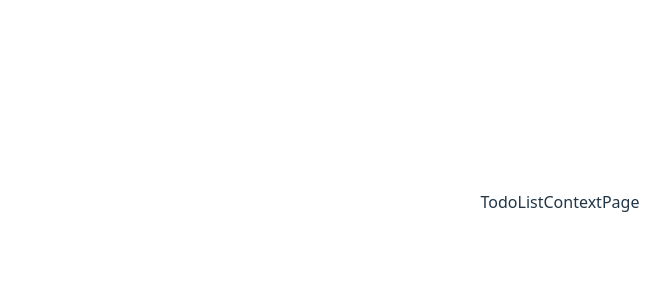
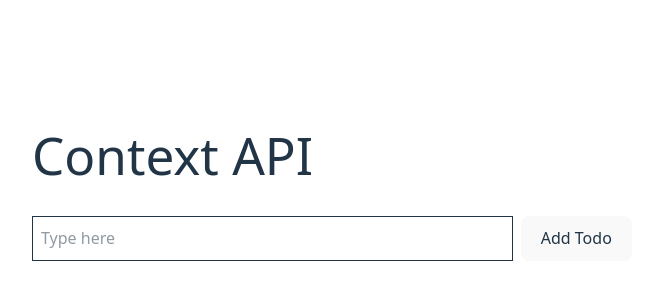
Before and after one commit to dangzo/react-playground, a React (Vite) app: page /context-list in a window 1280 px wide. Shown: the part 198-498 px from the top of the page, without its empty margins (80-750 px from the left). Built offline with nearby package versions, Linux system fonts and the light colour scheme.

Commit message:
feat: rendering actual list routes

```diff
--- /dev/null
+++ b/src/pages/ContextListPage.tsx
@@ -0,0 +1,16 @@
+import { TodoList } from "../components/TodoListContext";
+import { TodoProvider } from "../contexts/todo";
+
+const TodoListContextPage = function () {
+  return (
+    <div className="flex flex-col w-full p-20">
+      <header>
+        <h1 className="text-left mb-8">Context API</h1>
+      </header>
+      <TodoProvider>
+        <TodoList />
+      </TodoProvider>
+    </div>)
+}
+
+export default TodoListContextPage;
--- a/src/pages/TodoListContextPage.tsx
+++ /dev/null
@@ -1,5 +0,0 @@
-const TodoListContextPage = function () {
-  return <div>TodoListContextPage</div>
-}
-
-export default TodoListContextPage;
--- a/src/pages/TodoListPage.tsx
+++ /dev/null
@@ -1,5 +0,0 @@
-const TodoListZustandPage = function () {
-  return <div>TodoListZustandPage</div>
-}
-
-export default TodoListZustandPage;
--- /dev/null
+++ b/src/pages/ZustandListPage.tsx
@@ -0,0 +1,13 @@
+import { TodoList } from '../components/TodoListZustand';
+
+const TodoListZustandPage = function () {
+  return (
+    <div className="flex flex-col w-full p-20">
+      <header>
+        <h1 className="text-left mb-8">Zustand</h1>
+      </header>
+      <TodoList />
+    </div>)
+}
+
+export default TodoListZustandPage;
```
Also changed, not shown: src/App.tsx (+0 -20 lines), src/routes.tsx (+5 -4 lines).
